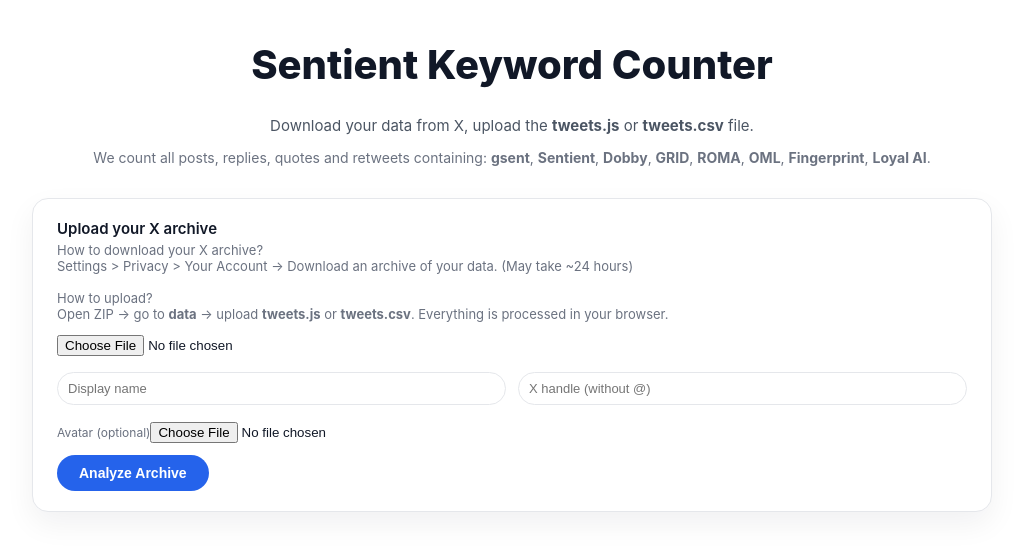
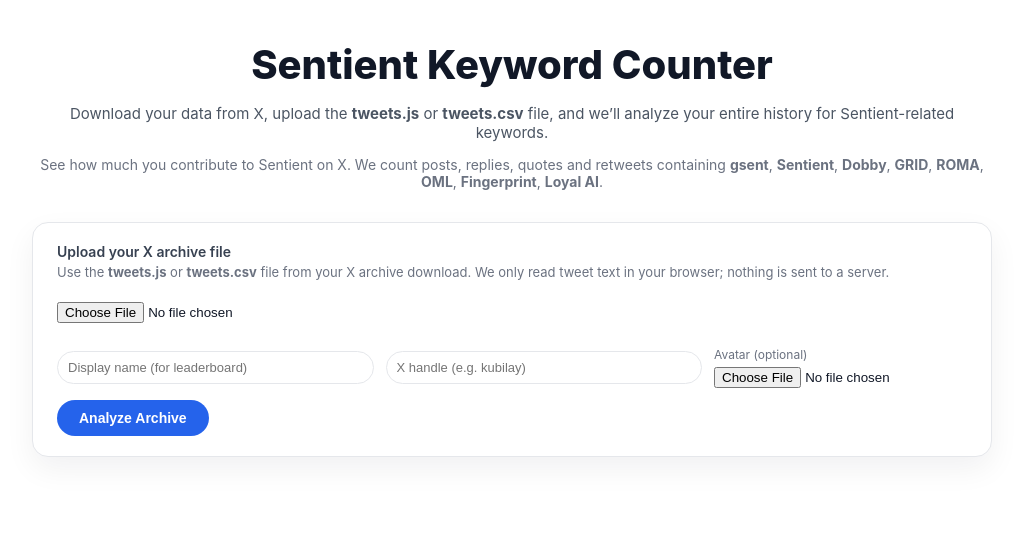
Before and after one commit to akubilayozel/sentient-keyword-counter, a Next.js app: page / in a window 1280 px wide. Shown: the top 550 px of the page, without its empty margins (128-1151 px from the left). Built offline with nearby package versions, Linux system fonts and the light colour scheme.

Commit message:
Update index.tsx

```diff
--- a/pages/index.tsx
+++ b/pages/index.tsx
@@ -1,4 +1,4 @@
-import { useState, useEffect } from "react";
+import { useState } from "react";
 
 type KeywordStat = { label: string; total: number };
 
@@ -6,9 +6,8 @@
   id: string;
   name: string;
   handle: string;
-  avatarUrl?: string;
+  avatarUrl?: string; // data URL veya normal URL
   totalKeywords: number;
-  date: string;
 };
 
 const KEYWORDS = [
@@ -24,166 +23,190 @@
 
 export default function Home() {
   const [file, setFile] = useState<File | null>(null);
-  const [fileName, setFileName] = useState("");
+  const [fileName, setFileName] = useState<string>("");
   const [status, setStatus] = useState<"idle" | "parsing" | "done" | "error">(
     "idle"
   );
   const [error, setError] = useState<string | null>(null);
   const [stats, setStats] = useState<KeywordStat[] | null>(null);
-  const [totalKeywords, setTotalKeywords] = useState(0);
+  const [totalKeywords, setTotalKeywords] = useState<number>(0);
 
-  // User info
-  const [displayName, setDisplayName] = useState("");
-  const [handle, setHandle] = useState("");
-  const [avatarFileName, setAvatarFileName] = useState("");
-  const [avatarDataUrl, setAvatarDataUrl] = useState("");
+  // Leaderboard için kullanıcı bilgileri
+  const [displayName, setDisplayName] = useState<string>("");
+  const [handle, setHandle] = useState<string>("");
+  const [avatarFileName, setAvatarFileName] = useState<string>("");
+  const [avatarDataUrl, setAvatarDataUrl] = useState<string>("");
 
-  // Leaderboard
   const [leaderboard, setLeaderboard] = useState<LeaderEntry[]>([]);
-
-  // Load leaderboard on mount
-  useEffect(() => {
-    const saved = localStorage.getItem("sentient_leaderboard");
-    if (saved) {
-      try {
-        setLeaderboard(JSON.parse(saved));
-      } catch {}
-    }
-  }, []);
-
-  // Save leaderboard
-  useEffect(() => {
-    localStorage.setItem("sentient_leaderboard", JSON.stringify(leaderboard));
-  }, [leaderboard]);
 
   function handleFileChange(e: React.ChangeEvent<HTMLInputElement>) {
     const f = e.target.files?.[0] || null;
     setFile(f);
-    setFileName(f ? f.name : "");
     setError(null);
     setStats(null);
+    setTotalKeywords(0);
+
+    if (f) {
+      setFileName(f.name);
+    } else {
+      setFileName("");
+    }
   }
 
   function handleAvatarFileChange(e: React.ChangeEvent<HTMLInputElement>) {
-    const f = e.target.files?.[0];
+    const f = e.target.files?.[0] || null;
+    setAvatarDataUrl("");
+    setAvatarFileName("");
+
     if (!f) return;
+
     setAvatarFileName(f.name);
 
     const reader = new FileReader();
     reader.onload = () => {
-      if (typeof reader.result === "string") {
-        setAvatarDataUrl(reader.result);
+      const result = reader.result;
+      if (typeof result === "string") {
+        setAvatarDataUrl(result); // data URL olarak kaydediyoruz
       }
     };
     reader.readAsDataURL(f);
   }
 
-  function splitCsvLine(line: string) {
+  function splitCsvLine(line: string): string[] {
+    // Virgülleri, tırnak içlerindeki virgülleri bozmadan ayırmak için basit regex
     return line.split(/,(?=(?:[^"]*"[^"]*")*[^"]*$)/);
   }
 
   async function analyzeArchive() {
-    if (!file) return setError("Please choose a tweets.js or tweets.csv file.");
+    if (!file) {
+      setError("Please choose a tweets.js or tweets.csv file first.");
+      return;
+    }
 
     setStatus("parsing");
     setError(null);
 
     try {
-      const raw = await file.text();
+      const text = await file.text();
       let tweets: string[] = [];
 
-      // ---------------------------
-      // Parse tweets.js
-      // ---------------------------
       if (file.name.endsWith(".js")) {
-        const i1 = raw.indexOf("[");
-        const i2 = raw.lastIndexOf("]");
-        if (i1 === -1 || i2 === -1) throw new Error("Invalid tweets.js format");
+        // tweets.js → window.YTD.tweets.part0 = [ ... ];
+        const firstBracket = text.indexOf("[");
+        const lastBracket = text.lastIndexOf("]");
 
-        const arr = JSON.parse(raw.slice(i1, i2 + 1));
-        for (const t of arr) {
-          const txt =
-            t?.tweet?.full_text ||
-            t?.tweet?.text ||
-            t?.full_text ||
-            t?.text;
-          if (typeof txt === "string") tweets.push(txt);
+        if (firstBracket === -1 || lastBracket === -1) {
+          throw new Error(
+            "Could not find JSON array in tweets.js. Please upload the original file from X."
+          );
         }
-      }
 
-      // ---------------------------
-      // Parse tweets.csv
-      // ---------------------------
-      else if (file.name.endsWith(".csv")) {
-        const lines = raw.split(/\r?\n/).filter((l) => l.trim() !== "");
-        const header = splitCsvLine(lines[0]);
-        const ti = header.findIndex((h) => /text|full_text/i.test(h));
-        if (ti === -1) throw new Error("No text/full_text column found");
+        const jsonArray = text.slice(firstBracket, lastBracket + 1);
+        const parsed = JSON.parse(jsonArray);
+
+        if (!Array.isArray(parsed)) {
+          throw new Error("Parsed tweets.js is not an array.");
+        }
+
+        for (const item of parsed) {
+          const t =
+            item?.tweet?.full_text ||
+            item?.tweet?.text ||
+            item?.full_text ||
+            item?.text;
+          if (typeof t === "string") {
+            tweets.push(t);
+          }
+        }
+      } else if (file.name.endsWith(".csv")) {
+        const lines = text.split(/\r?\n/).filter((l) => l.trim().length > 0);
+        if (lines.length < 2) {
+          throw new Error("CSV file seems to be empty.");
+        }
+
+        const headerCols = splitCsvLine(lines[0]);
+        const textIndex = headerCols.findIndex((h) =>
+          /full_text|text/i.test(h)
+        );
+
+        if (textIndex === -1) {
+          throw new Error(
+            "Could not find a text/full_text column in CSV header."
+          );
+        }
 
         for (let i = 1; i < lines.length; i++) {
-          let c = splitCsvLine(lines[i]);
-          let txt = c[ti];
-          if (txt) {
-            txt = txt.replace(/^"/, "").replace(/"$/, "");
-            tweets.push(txt);
+          const cols = splitCsvLine(lines[i]);
+          const t = cols[textIndex];
+          if (t && t.trim().length > 0) {
+            // Baş ve sondaki tırnakları temizle
+            let clean = t.trim();
+            if (clean.startsWith('"') && clean.endsWith('"')) {
+              clean = clean.slice(1, -1);
+            }
+            tweets.push(clean);
           }
         }
       } else {
-        throw new Error("Upload tweets.js or tweets.csv only.");
+        throw new Error("Please upload tweets.js or tweets.csv file.");
       }
 
-      if (!tweets.length) throw new Error("No tweets detected.");
+      if (tweets.length === 0) {
+        throw new Error(
+          "We couldn’t detect tweets in this file. Please upload tweets.js or tweets.csv from your X archive."
+        );
+      }
 
-      // ---------------------------
-      // Count Keywords
-      // ---------------------------
-      const statsResult = KEYWORDS.map((label) => {
+      // Keyword sayımı
+      const statsResult: KeywordStat[] = KEYWORDS.map((label) => {
         const kw = label.toLowerCase();
         let total = 0;
 
-        for (const tweet of tweets) {
-          const txt = tweet.toLowerCase();
+        for (const raw of tweets) {
+          const txt = raw.toLowerCase();
           let idx = txt.indexOf(kw);
           while (idx !== -1) {
-            total++;
+            total += 1;
             idx = txt.indexOf(kw, idx + kw.length);
           }
         }
+
         return { label, total };
       });
 
-      const tk = statsResult.reduce((a, b) => a + b.total, 0);
+      const tk = statsResult.reduce((s, k) => s + k.total, 0);
 
       setStats(statsResult);
       setTotalKeywords(tk);
       setStatus("done");
 
-      // ---------------------------
-      // Leaderboard update
-      // ---------------------------
+      // Leaderboard güncelle
       const id =
-        (handle || displayName)?.trim().toLowerCase().replace("@", "") ||
+        (handle && handle.toLowerCase()) ||
+        (displayName && displayName.toLowerCase()) ||
         "anonymous";
 
-      const newEntry: LeaderEntry = {
+      const entry: LeaderEntry = {
         id,
         name: displayName || "Anonymous",
         handle: handle ? (handle.startsWith("@") ? handle : "@" + handle) : "",
-        avatarUrl: avatarDataUrl || undefined,
+        avatarUrl: avatarDataUrl || undefined, // upload ettiyse data URL, yoksa undefined
         totalKeywords: tk,
-        date: new Date().toLocaleString(),
       };
 
       setLeaderboard((prev) => {
-        const others = prev.filter((x) => x.id !== id);
-        const next = [...others, newEntry].sort(
-          (a, b) => b.totalKeywords - a.totalKeywords
-        );
+        const others = prev.filter((p) => p.id !== id);
+        const next = [...others, entry];
+        next.sort((a, b) => b.totalKeywords - a.totalKeywords);
         return next;
       });
     } catch (err: any) {
+      console.error(err);
       setStatus("error");
-      setError(err.message || "Parsing error");
+      setError(
+        err?.message ||
+          "We couldn’t detect tweets in this file. Please upload tweets.js or tweets.csv from your X archive."
+      );
     }
   }
 
@@ -192,13 +215,15 @@
       maxWidth: 960,
       margin: "40px auto",
       padding: "0 16px 40px",
-      fontFamily: "Inter, sans-serif",
+      fontFamily:
+        "Inter, system-ui, -apple-system, BlinkMacSystemFont, sans-serif",
       color: "#111827",
-    },
+    } as React.CSSProperties,
     title: {
       fontSize: 40,
       fontWeight: 800,
       textAlign: "center" as const,
+      marginBottom: 8,
     },
     tagline: {
       textAlign: "center" as const,
@@ -212,17 +237,14 @@
       color: "#6B7280",
       marginBottom: 32,
     },
-
-    // Upload Card
     uploadCard: {
-      background: "#FFF",
+      background: "#FFFFFF",
       borderRadius: 16,
       padding: "20px 24px",
       boxShadow: "0 12px 30px rgba(15,23,42,0.06)",
       border: "1px solid #E5E7EB",
       marginBottom: 24,
-    },
-
+    } as React.CSSProperties,
     fileRow: {
       display: "flex",
       flexWrap: "wrap" as const,
@@ -230,19 +252,27 @@
       alignItems: "center",
       marginTop: 12,
     },
-
+    fileInput: {
+      padding: "8px 0",
+    },
     btnPrimary: {
       background: "#2563EB",
-      color: "#FFF",
+      color: "#FFFFFF",
+      border: "none",
+      borderRadius: 999,
       padding: "10px 22px",
-      borderRadius: 999,
-      border: "none",
+      fontSize: 14,
+      fontWeight: 600,
       cursor: "pointer",
       marginTop: 12,
-      fontSize: 14,
-      fontWeight: 600,
+    } as React.CSSProperties,
+    smallInputRow: {
+      display: "flex",
+      flexWrap: "wrap" as const,
+      gap: 12,
+      marginTop: 16,
+      alignItems: "center",
     },
-
     textInput: {
       flex: "1 1 160px",
       minWidth: 0,
@@ -250,161 +280,204 @@
       borderRadius: 999,
       border: "1px solid #E5E7EB",
       fontSize: 13,
+    } as React.CSSProperties,
+    errorText: {
+      marginTop: 12,
+      fontSize: 13,
+      color: "#DC2626",
     },
-
-    // Result
     resultCard: {
-      background: "#FFF",
+      background: "#FFFFFF",
       borderRadius: 16,
       padding: "16px 20px",
+      boxShadow: "0 10px 24px rgba(15,23,42,0.04)",
       border: "1px solid #E5E7EB",
       marginTop: 20,
       marginBottom: 20,
+    } as React.CSSProperties,
+    totalLine: {
+      fontSize: 18,
+      fontWeight: 600,
+      color: "#111827",
     },
-
     tableCard: {
-      background: "#FFF",
+      background: "#FFFFFF",
       borderRadius: 16,
       border: "1px solid #E5E7EB",
       overflow: "hidden",
-    },
-
+    } as React.CSSProperties,
+    tableHeaderRow: {
+      background: "#F9FAFB",
+    } as React.CSSProperties,
     th: {
+      textAlign: "left" as const,
       padding: "10px 16px",
       fontSize: 13,
       fontWeight: 600,
       color: "#6B7280",
       borderBottom: "1px solid #E5E7EB",
-      textAlign: "left" as const,
     },
-
     td: {
       padding: "10px 16px",
       fontSize: 14,
       color: "#111827",
       borderBottom: "1px solid #F3F4F6",
     },
-
-    // Leaderboard
     leaderboardCard: {
-      background: "#FFF",
+      background: "#FFFFFF",
       borderRadius: 16,
       border: "1px solid #E5E7EB",
       padding: "16px 20px",
       marginTop: 24,
-    },
-
+    } as React.CSSProperties,
     lbRow: {
       display: "flex",
       alignItems: "center",
       justifyContent: "space-between",
       padding: "8px 0",
       borderBottom: "1px solid #F3F4F6",
-    },
-
+    } as React.CSSProperties,
     avatar: {
       width: 40,
       height: 40,
       borderRadius: "50%",
       objectFit: "cover" as const,
+      background: "#F9FAFB",
     },
+    avatarFallback: {
+      width: 40,
+      height: 40,
+      borderRadius: "50%",
+      background: "#2563EB",
+      display: "flex",
+      alignItems: "center",
+      justifyContent: "center",
+      color: "#FFFFFF",
+      fontWeight: 700,
+    } as React.CSSProperties,
   };
 
   return (
     <main style={styles.main}>
       <h1 style={styles.title}>Sentient Keyword Counter</h1>
-
       <p style={styles.tagline}>
         Download your data from X, upload the <b>tweets.js</b> or{" "}
-        <b>tweets.csv</b> file.
+        <b>tweets.csv</b> file, and we’ll analyze your entire history for
+        Sentient-related keywords.
+      </p>
+      <p style={styles.tagline2}>
+        See how much you contribute to Sentient on X. We count posts, replies,
+        quotes and retweets containing <b>gsent</b>, <b>Sentient</b>,{" "}
+        <b>Dobby</b>, <b>GRID</b>, <b>ROMA</b>, <b>OML</b>, <b>Fingerprint</b>,{" "}
+        <b>Loyal AI</b>.
       </p>
 
-      <p style={styles.tagline2}>
-        We count all posts, replies, quotes and retweets containing:{" "}
-        <b>gsent</b>, <b>Sentient</b>, <b>Dobby</b>, <b>GRID</b>, <b>ROMA</b>,{" "}
-        <b>OML</b>, <b>Fingerprint</b>, <b>Loyal AI</b>.
-      </p>
-
+      {/* Upload card */}
       <section style={styles.uploadCard}>
-        <div style={{ fontSize: 15, fontWeight: 600 }}>Upload your X archive</div>
+        <div style={{ fontSize: 14, color: "#374151", fontWeight: 600 }}>
+          Upload your X archive file
+        </div>
         <p style={{ fontSize: 13, color: "#6B7280", marginTop: 4 }}>
-          How to download your X archive?
-          <br />
-          Settings &gt; Privacy &gt; Your Account → Download an archive of your data.
-          (May take ~24 hours)
-          <br />
-          <br />
-          How to upload?
-          <br />
-          Open ZIP → go to <b>data</b> → upload <b>tweets.js</b> or{" "}
-          <b>tweets.csv</b>. Everything is processed in your browser.
+          Use the <b>tweets.js</b> or <b>tweets.csv</b> file from your X archive
+          download. We only read tweet text in your browser; nothing is sent to
+          a server.
         </p>
 
         <div style={styles.fileRow}>
-          <input type="file" accept=".js,.csv" onChange={handleFileChange} />
-          {fileName && <span>{fileName}</span>}
+          <div style={styles.fileInput}>
+            <input
+              type="file"
+              accept=".js,.csv"
+              onChange={handleFileChange}
+            />
+          </div>
+          {fileName && (
+            <span style={{ fontSize: 13, color: "#4B5563" }}>{fileName}</span>
+          )}
         </div>
 
-        {/* User inputs */}
-        <div style={{ display: "flex", gap: 12, marginTop: 16 }}>
+        <div style={styles.smallInputRow}>
           <input
             style={styles.textInput}
-            placeholder="Display name"
+            placeholder="Display name (for leaderboard)"
             value={displayName}
             onChange={(e) => setDisplayName(e.target.value)}
           />
           <input
             style={styles.textInput}
-            placeholder="X handle (without @)"
+            placeholder="X handle (e.g. kubilay)"
             value={handle}
             onChange={(e) => setHandle(e.target.value)}
           />
-        </div>
-
-        {/* Avatar */}
-        <div style={{ marginTop: 16 }}>
-          <label style={{ fontSize: 12, color: "#6B7280" }}>
-            Avatar (optional)
-          </label>
-          <input type="file" accept="image/*" onChange={handleAvatarFileChange} />
-          {avatarFileName && (
-            <div style={{ fontSize: 11, color: "#9CA3AF" }}>{avatarFileName}</div>
-          )}
+          <div>
+            <label
+              style={{
+                display: "block",
+                fontSize: 12,
+                color: "#6B7280",
+                marginBottom: 4,
+              }}
+            >
+              Avatar (optional)
+            </label>
+            <input
+              type="file"
+              accept="image/*"
+              onChange={handleAvatarFileChange}
+            />
+            {avatarFileName && (
+              <div
+                style={{
+                  fontSize: 11,
+                  color: "#9CA3AF",
+                  marginTop: 2,
+                }}
+              >
+                {avatarFileName}
+              </div>
+            )}
+          </div>
         </div>
 
         <button
+          type="button"
           style={styles.btnPrimary}
           onClick={analyzeArchive}
           disabled={status === "parsing"}
         >
-          {status === "parsing" ? "Parsing..." : "Analyze Archive"}
+          {status === "parsing" ? "Parsing archive…" : "Analyze Archive"}
         </button>
 
-        {error && <div style={{ color: "#DC2626", marginTop: 8 }}>{error}</div>}
+        {error && <div style={styles.errorText}>{error}</div>}
       </section>
 
+      {/* Result summary */}
       {stats && (
         <>
           <section style={styles.resultCard}>
-            <div style={{ fontSize: 14, color: "#6B7280" }}>All-time summary</div>
-            <div style={{ fontSize: 20, fontWeight: 700 }}>
-              Total Keywords: <span style={{ color: "#2563EB" }}>{totalKeywords}</span>
+            <div style={{ fontSize: 14, color: "#6B7280", marginBottom: 4 }}>
+              All-time summary
+            </div>
+            <div style={styles.totalLine}>
+              Total Keywords:{" "}
+              <span style={{ color: "#2563EB" }}>{totalKeywords}</span>
             </div>
           </section>
 
+          {/* Keyword breakdown table */}
           <section style={styles.tableCard}>
             <table style={{ width: "100%", borderCollapse: "collapse" }}>
-              <thead>
+              <thead style={styles.tableHeaderRow}>
                 <tr>
                   <th style={styles.th}>Keyword</th>
                   <th style={styles.th}>Total</th>
                 </tr>
               </thead>
               <tbody>
-                {stats.map((s) => (
-                  <tr key={s.label}>
-                    <td style={styles.td}>{s.label}</td>
-                    <td style={styles.td}>{s.total}</td>
+                {stats.map((row) => (
+                  <tr key={row.label}>
+                    <td style={styles.td}>{row.label}</td>
+                    <td style={styles.td}>{row.total}</td>
                   </tr>
                 ))}
               </tbody>
@@ -413,69 +486,74 @@
         </>
       )}
 
-      {/* Leaderboard */}
+      {/* Local leaderboard */}
       {leaderboard.length > 0 && (
         <section style={styles.leaderboardCard}>
-          <div style={{ fontSize: 15, fontWeight: 600 }}>Leaderboard</div>
-          <div style={{ fontSize: 12, color: "#6B7280", marginBottom: 8 }}>
-            Sorted by keyword count. Re-analyzing updates your entry.
+          <div
+            style={{
+              fontSize: 14,
+              fontWeight: 600,
+              color: "#374151",
+              marginBottom: 8,
+            }}
+          >
+            Leaderboard (this browser)
           </div>
-
-          {leaderboard.map((u, i) => (
-            <div key={u.id} style={styles.lbRow}>
-              <div style={{ display: "flex", alignItems: "center", gap: 12 }}>
-                {u.avatarUrl ? (
-                  <img src={u.avatarUrl} style={styles.avatar} />
-                ) : (
-                  <div
-                    style={{
-                      width: 40,
-                      height: 40,
-                      borderRadius: "50%",
-                      background: "#2563EB",
-                      color: "#FFF",
-                      display: "flex",
-                      alignItems: "center",
-                      justifyContent: "center",
-                      fontWeight: 700,
-                    }}
-                  >
-                    {u.name.charAt(0).toUpperCase()}
-                  </div>
-                )}
-
-                <div>
-                  <div style={{ fontSize: 14, fontWeight: 600 }}>
-                    {i + 1}. {u.name}
-                  </div>
-                  <div style={{ fontSize: 12, color: "#6B7280" }}>
-                    {u.handle} — {u.date}
-                  </div>
-                </div>
-              </div>
-
-              <div
-                style={{
-                  fontSize: 16,
-                  fontWeight: 700,
-                  color: "#2563EB",
-                }}
-              >
-                {u.totalKeywords}
-              </div>
-            </div>
-          ))}
-
           <div
             style={{
               fontSize: 12,
               color: "#9CA3AF",
-              marginTop: 20,
-              textAlign: "center" as const,
+              marginBottom: 8,
             }}
           >
-            built by <b>kubilavax (@avaxcrypto)</b>
+            Sorted by total keyword count. Each new archive you analyze updates
+            your entry here.
           </div>
+          {leaderboard.map((user, index) => (
+            <div key={user.id} style={styles.lbRow}>
+              <div style={{ display: "flex", alignItems: "center", gap: 10 }}>
+                {user.avatarUrl ? (
+                  <img
+                    src={user.avatarUrl}
+                    alt={user.name}
+                    style={styles.avatar}
+                  />
+                ) : (
+                  <div style={styles.avatarFallback}>
+                    {user.name.charAt(0).toUpperCase()}
+                  </div>
+                )}
+                <div>
+                  <div
+                    style={{
+                      fontSize: 14,
+                      fontWeight: 600,
+                      color: "#111827",
+                    }}
+                  >
+                    {index + 1}. {user.name}
+                  </div>
+                  <div
+                    style={{
+                      fontSize: 12,
+                      color: "#6B7280",
+                    }}
+                  >
+                    {user.handle}
+                  </div>
+                </div>
+              </div>
+              <div
+                style={{
+                  fontSize: 14,
+                  fontWeight: 600,
+                  color: "#2563EB",
+                }}
+              >
+                {user.totalKeywords}
+              </div>
+            </div>
+          ))}
         </section>
       )}
     </main>
```
